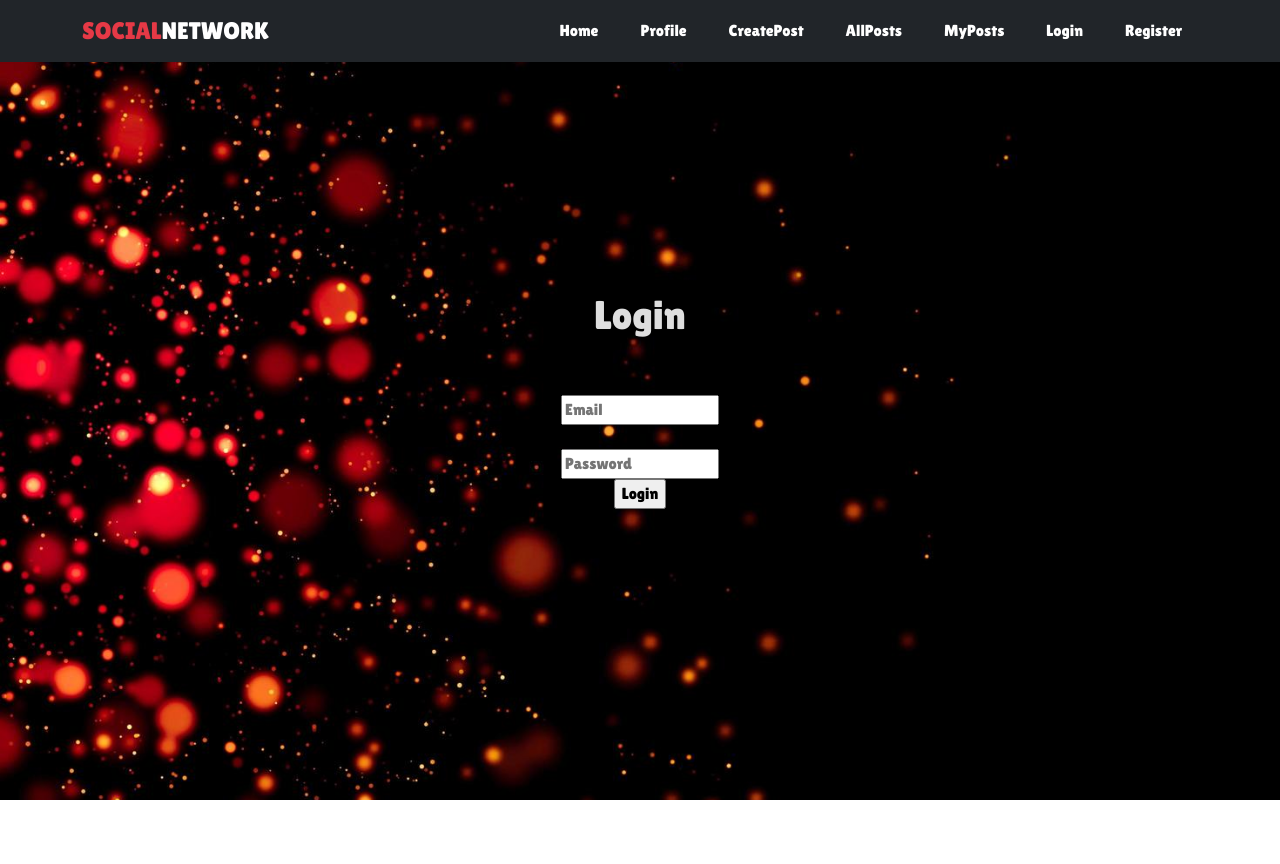
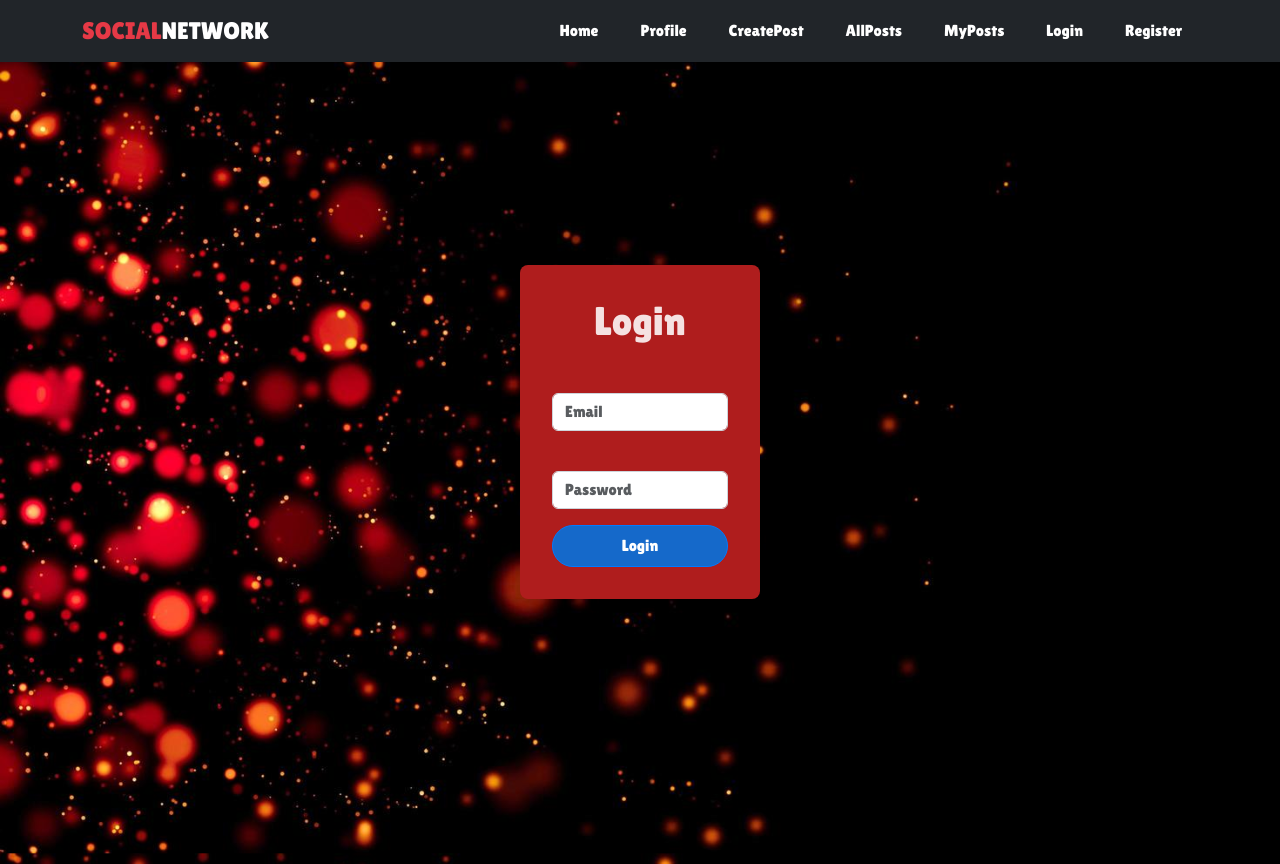
Before and after one commit to Davfernandezz/SocialNetwork-Frontend, a React (Vite) app: page /login in a window 1280 px wide. Before the commit the page ends 800 px from the top, so only its background shows below. Built offline with nearby package versions, Linux system fonts and the light colour scheme.

Commit message:
feat: login view layout

```diff
--- a/src/views/Login/Login.css
+++ b/src/views/Login/Login.css
@@ -0,0 +1,42 @@
+.login-wrapper {
+    display: flex;
+    justify-content: center;
+    align-items: center;
+    min-height: 100vh;
+  }
+
+  .login-container {
+    width: 100%;
+    max-width: 400px;
+    padding: 2rem;
+    background-color: #af1d1d;
+    border-radius: 8px;
+    box-shadow: 0 4px 8px rgba(0, 0, 0, 0.1);
+  }
+
+  .form-control {
+    border-radius: 0.375rem;
+    border-color: #ced4da;
+  }
+
+  .form-control:focus {
+    border-color: #007bff;
+    box-shadow: 0 0 0 0.2rem rgba(38, 143, 255, 0.25);
+  }
+
+  .btn-primary {
+    background-color: #1569ca;
+    border-color: #007bff;
+    border-radius: 0.375rem;
+    font-size: 1rem;
+  }
+
+  .btn-primary:hover {
+    background-color: #0056b3;
+    border-color: #004085;
+  }
+
+  .btn-primary:active {
+    background-color: #004085;
+    border-color: #003a6b;
+  }
--- a/src/views/Login/Login.jsx
+++ b/src/views/Login/Login.jsx
@@ -53,19 +53,37 @@ export const Login = () => {
   }
 
   return (
-    <>
-      <h1>Login</h1>
-      <div>
-        <CInput type="email" name="email" placeholder='Email' emitFunction={handleChange} />
+    <div className="login-wrapper">
+      <div className="login-container">
+        <h1 className="text-center mb-4">Login</h1>
+        <form>
+          <div className="mb-3">
+            <CInput
+              type="email"
+              name="email"
+              placeholder="Email"
+              emitFunction={handleChange}
+              className="form-control"
+            />
+          </div>
+          <div className="mb-3">
+            <CInput
+              type="password"
+              name="password"
+              placeholder="Password"
+              emitFunction={handleChange}
+              className="form-control"
+            />
+          </div>
+          <button
+            type="button"
+            onClick={login}
+            className="btn btn-primary w-100"
+          >
+            Login
+          </button>
+        </form>
       </div>
-      <div>
-        <CInput type="password" name="password" placeholder='Password' emitFunction={handleChange} />
-      </div>
-      <div>
-        <input type="button" value="Login" onClick={login} />
-      </div>
-    </>
+    </div>
   );
-}
-
-export default Login;
+};
```
